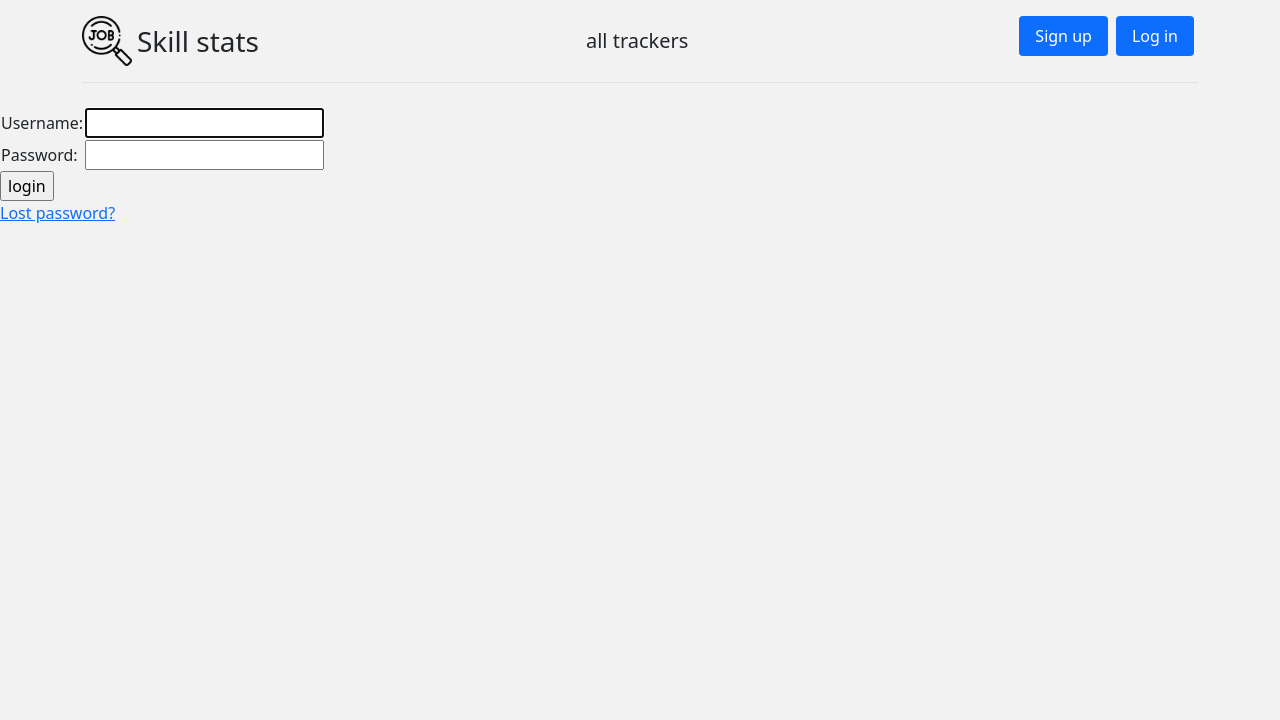
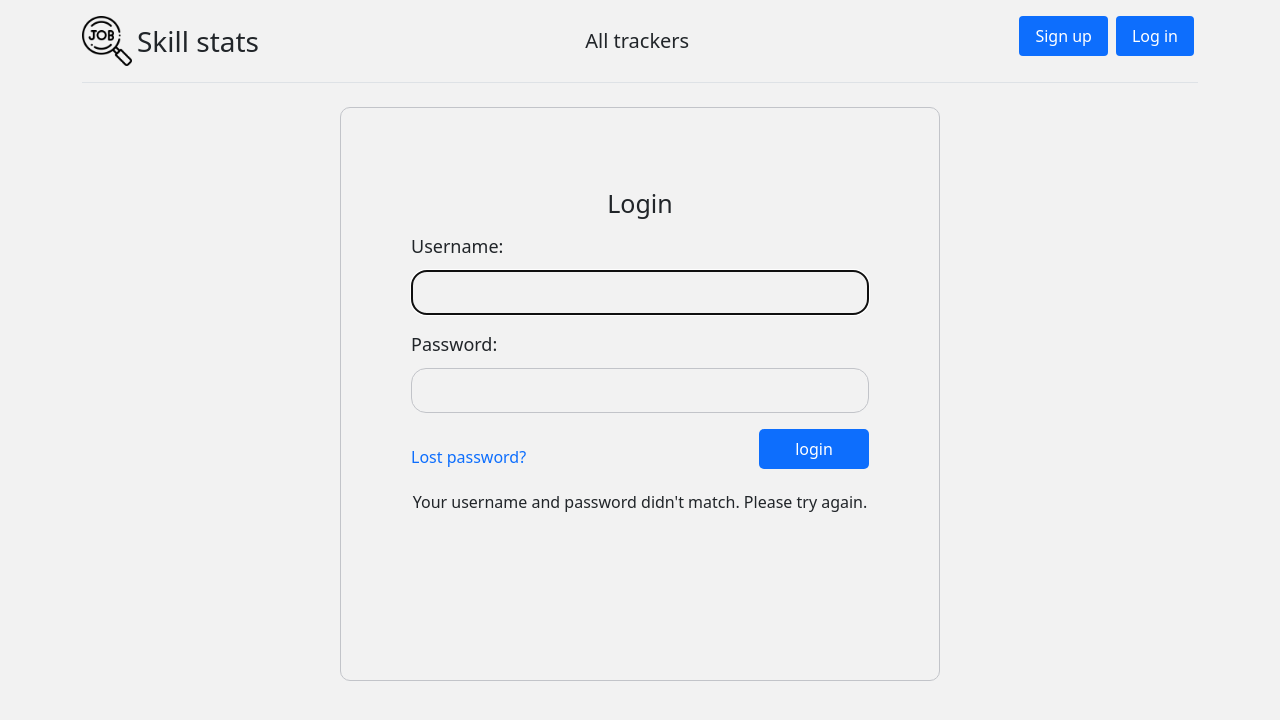
Before and after one commit to arfienel/hhss, a Django app: page /accounts/login/ in a window 1280 px wide. Shown: the top 720 px of the page. Run offline with Django 4.2, Linux system fonts and the light colour scheme; parts of the project's set-up code (start-up, migrations or seed data) failed here and were passed over; some libraries are stand-ins or nearby versions.

Commit message:
Authentication page design

```diff
--- a/job_skills/forms.py
+++ b/job_skills/forms.py
@@ -4,9 +4,9 @@
 
 
 class UserRegistrationForm(forms.Form):
-    username = forms.CharField(label='username', max_length=100)
+    username = forms.CharField(label='Username', max_length=100)
     password = forms.CharField(widget=forms.PasswordInput())
-    password2 = forms.CharField(widget=forms.PasswordInput(), label='password confirmation')
+    password2 = forms.CharField(widget=forms.PasswordInput(), label='Password confirmation')
     email = forms.EmailField(max_length=254, widget=forms.EmailInput())
 
     def clean(self):
--- a/static/style.css
+++ b/static/style.css
@@ -1,6 +1,7 @@
 .content {
   margin: 2% 10% 0% 10%;
 }
+/*База*/
 .text-limit {
   overflow: hidden;
   text-overflow: ellipsis;
@@ -12,3 +13,134 @@
   text-overflow: ellipsis;
   white-space: nowrap;
 }
+.btn-reg {
+  height: 40px;
+  width: 110px;
+  border: none;
+  border-radius: 5px;
+  background-color: #0d6efd;
+  color: white;
+  font-size: 16px;
+  display: block;
+  margin: 30px auto;
+}
+.btn-reg:hover {
+  height: 40px;
+  width: 110px;
+  border: none;
+  border-radius: 5px;
+  background-color: #0859d3;
+  color: #e2dfdf;
+  font-size: 16px;
+  display: block;
+  margin: 30px auto;
+}
+/*Страница регистрации*/
+.form-reg {
+  height: 400px;
+}
+.form-reg p label {
+  display: block;
+  font-size: 18px;
+  font-weight: 1000px;
+}
+.form-reg p input {
+  font-size: 18px;
+  padding: 5px;
+  display: block;
+  border-radius: 15px;
+  border: 1.5px solid #c2c4c9;
+  background-color: #f2f2f2;
+  width: 100%;
+  margin: 10px 0 0 0;
+  height: 45px;
+  box-sizing: border-box;
+}
+/*Страница авторизации*/
+.form-log {
+  height: 250px;
+}
+.form-log p label {
+  display: block;
+  font-size: 18px;
+}
+.form-log p input {
+  font-size: 18px;
+  padding: 5px;
+  display: block;
+  border-radius: 15px;
+  border: 1.5px solid #c2c4c9;
+  background-color: #f2f2f2;
+  width: 100%;
+  margin: 10px 0 0 0;
+  height: 45px;
+  box-sizing: border-box;
+}
+.btn-log {
+  height: 40px;
+  width: 110px;
+  border: none;
+  border-radius: 5px;
+  background-color: #0d6efd;
+  color: white;
+  font-size: 16px;
+  display: block;
+  float: right;
+}
+.btn-log:hover {
+  height: 40px;
+  width: 110px;
+  border: none;
+  border-radius: 5px;
+  background-color: #0859d3;
+  color: #e2dfdf;
+  font-size: 16px;
+  display: block;
+  float: right;
+}
+.lost-password2 {
+  text-decoration: none;
+}
+.message-log {
+  display: inline-block;
+  width: 100%;
+  margin-top: 5px;
+  text-align: center;
+}
+/*Общее у страницы авторизации и регистрации*/
+.headline-reg-log {
+  margin-bottom: 15px;
+  font-size: 25px;
+  padding-bottom: px;
+  text-align: center;
+  margin-top: -70px;
+}
+.registration-login {
+  width: 600px;
+  margin: 0 auto;
+  border: 1px solid #c2c4c9;
+  padding: 150px 70px;
+  border-radius: 10px;
+}
+.btn-reg-log {
+  height: 40px;
+  width: 110px;
+  border: none;
+  border-radius: 5px;
+  background-color: #0d6efd;
+  color: white;
+  font-size: 16px;
+  display: block;
+  margin: 30px auto;
+}
+.btn-reg-log:hover {
+  height: 40px;
+  width: 110px;
+  border: none;
+  border-radius: 5px;
+  background-color: #0859d3;
+  color: #e2dfdf;
+  font-size: 16px;
+  display: block;
+  margin: 30px auto;
+}
--- a/templates/base.html
+++ b/templates/base.html
@@ -47,7 +47,7 @@
           href="{{ url('list_trackers') }}"
           class="d-flex align-items-center mb-3 mb-md-0 me-md-auto text-dark text-decoration-none"
         >
-          <span class="fs-5">all trackers</span>
+          <span class="fs-5">All trackers</span>
         </a>
         <ul class="nav nav-pills">
           <!-- если чел зареган -->
--- a/templates/registration/login.html
+++ b/templates/registration/login.html
@@ -1,6 +1,5 @@
-{% extends "base.html" %} {% block content %} {% if form.errors %}
-<p>Your username and password didn't match. Please try again.</p>
-{% endif %} {% if next %} {% if user.is_authenticated %}
+{% extends "base.html" %} {% block content %} {% if form.errors %} {% endif %}
+{% if next %} {% if user.is_authenticated %}
 <p>
   Your account doesn't have access to this page. To proceed, please login with
   an account that has access.
@@ -8,23 +7,31 @@
 {% else %}
 <p>Please login to see this page.</p>
 {% endif %} {% endif %}
-
-<form method="post" action="{{ url('login') }}">
-  <input type="hidden" name="csrfmiddlewaretoken" value="{{ csrf_token }}" />
-  <table>
-    <tr>
-      <td>{{ form.username.label_tag() }}</td>
-      <td>{{ form.username }}</td>
-    </tr>
-    <tr>
-      <td>{{ form.password.label_tag() }}</td>
-      <td>{{ form.password }}</td>
-    </tr>
-  </table>
-  <input type="submit" value="login" />
-  <input type="hidden" name="next" value="{{ next }}" />
-</form>
-
-<p><a href="{{ url('password_reset') }}">Lost password?</a></p>
+<fieldset class="registration-login">
+  <h2 class="headline-reg-log">Login</h2>
+  <form class="form-log" method="post" action="{{ url('login') }}">
+    <input type="hidden" name="csrfmiddlewaretoken" value="{{ csrf_token }}" />
+    <p>{{ form.username.label_tag() }} {{ form.username }}</p>
+    <p>{{ form.password.label_tag() }} {{ form.password }}</p>
+    <p
+      style="
+        float: left;
+        width: 50%;
+        display: block;
+        margin-top: 16px;
+        font-size: 16px;
+      "
+    >
+      <a class="lost-password2" href="{{ url('password_reset') }}"
+        >Lost password?</a
+      >
+    </p>
+    <input class="btn-log" type="submit" value="login" />
+    <input type="hidden" name="next" value="{{ next }}" />
+  </form>
+  <p class="message-log">
+    Your username and password didn't match. Please try again.
+  </p>
+</fieldset>
 
 {% endblock %}
```
Also changed, not shown: templates/registration/registration.html (+5 -6 lines).
